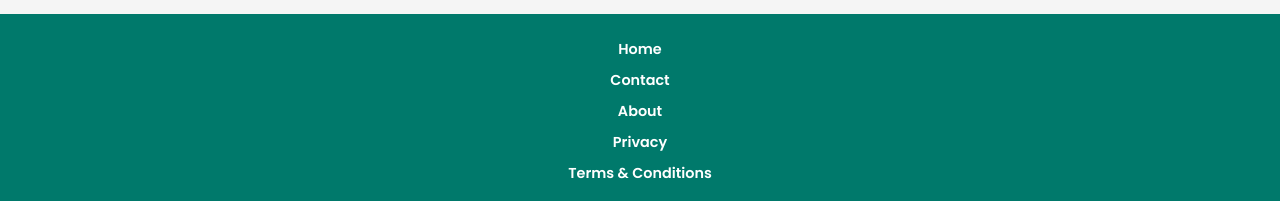
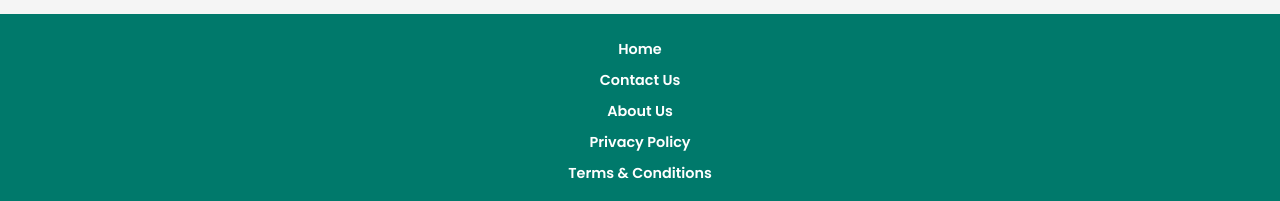
Before and after one commit to minimalfolk/Memo2, a plain HTML site: page index.html in a window 1280 px wide. Shown: the part 623-824 px from the top of the page. Drawn offline with Linux system fonts and the light colour scheme; grey boxes are pictures that could not be loaded.

Commit message:
Update index.html

```diff
--- a/index.html
+++ b/index.html
@@ -53,9 +53,9 @@
   <footer>
     <div class="footer-links">
       <a href="home.html">Home</a>
-      <a href="contact.html">Contact</a>
-      <a href="about.html">About</a>
-      <a href="privacy.html">Privacy</a>
+      <a href="contact-us.html">Contact Us</a>
+      <a href="about-us.html">About Us</a>
+      <a href="privacy-policy.html">Privacy Policy</a>
       <a href="terms-conditions.html">Terms & Conditions</a>
     </div>
     <div class="social-media">
```
